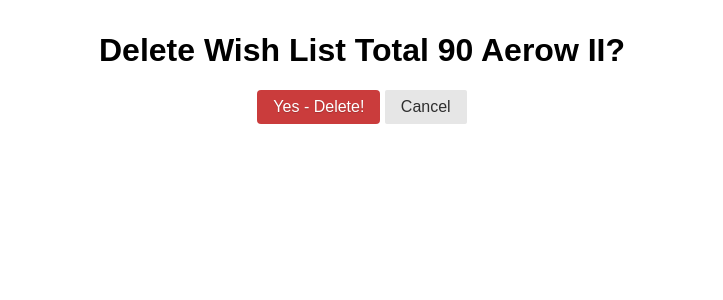
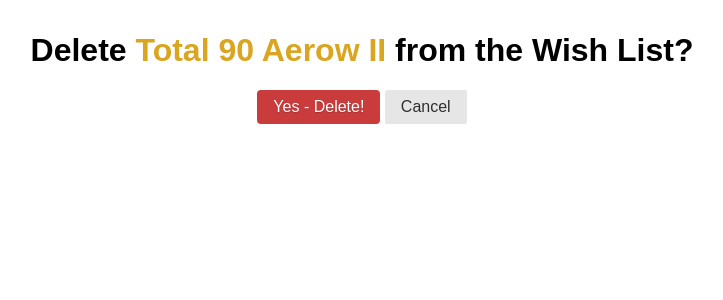
Before and after one commit to gideonibemerejr/Wish-List-Django-App, a Django app: page /1/delete/ in a window 1280 px wide. Shown: the top 300 px of the page, without its empty margins (278-1001 px from the left). Run offline with Django 3.2, Linux system fonts and the light colour scheme; data comes from the database, SQL or seed files in the repository; both versions use the stored data as it was after the commit; some libraries are stand-ins or nearby versions.

Commit message:
Add highlight to object in question during ItemDelete

```diff
--- a/main_app/static/style.css
+++ b/main_app/static/style.css
@@ -11,7 +11,9 @@
 table {
   margin: 2rem auto;
 }
-
+.highlight {
+  color: goldenrod;
+}
 .button-error {
   color: white;
   border-radius: 4px;
--- a/main_app/templates/main_app/item_confirm_delete.html
+++ b/main_app/templates/main_app/item_confirm_delete.html
@@ -1,6 +1,12 @@
 {% extends "../base.html" %} {% block content %}
 
-<h1>Delete Wish List {{ object.description }}?</h1>
+<h1>
+  Delete
+  <span class="highlight">
+    {{ object.description }}
+  </span>
+  from the Wish List?
+</h1>
 <form action="" method="post">
   {% csrf_token %}
   <button class="pure-button button-error" type="submit">Yes - Delete!</button>
```
Also changed, not shown: db.sqlite3.
